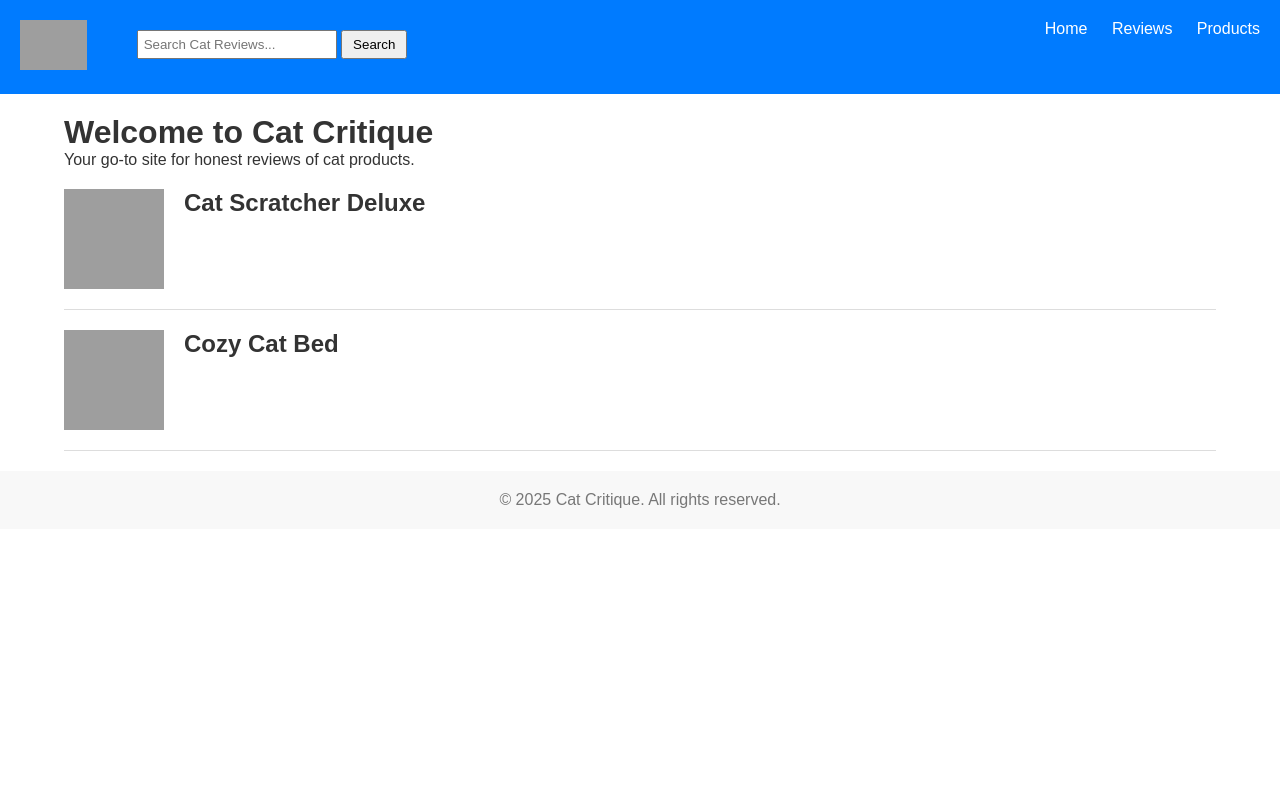
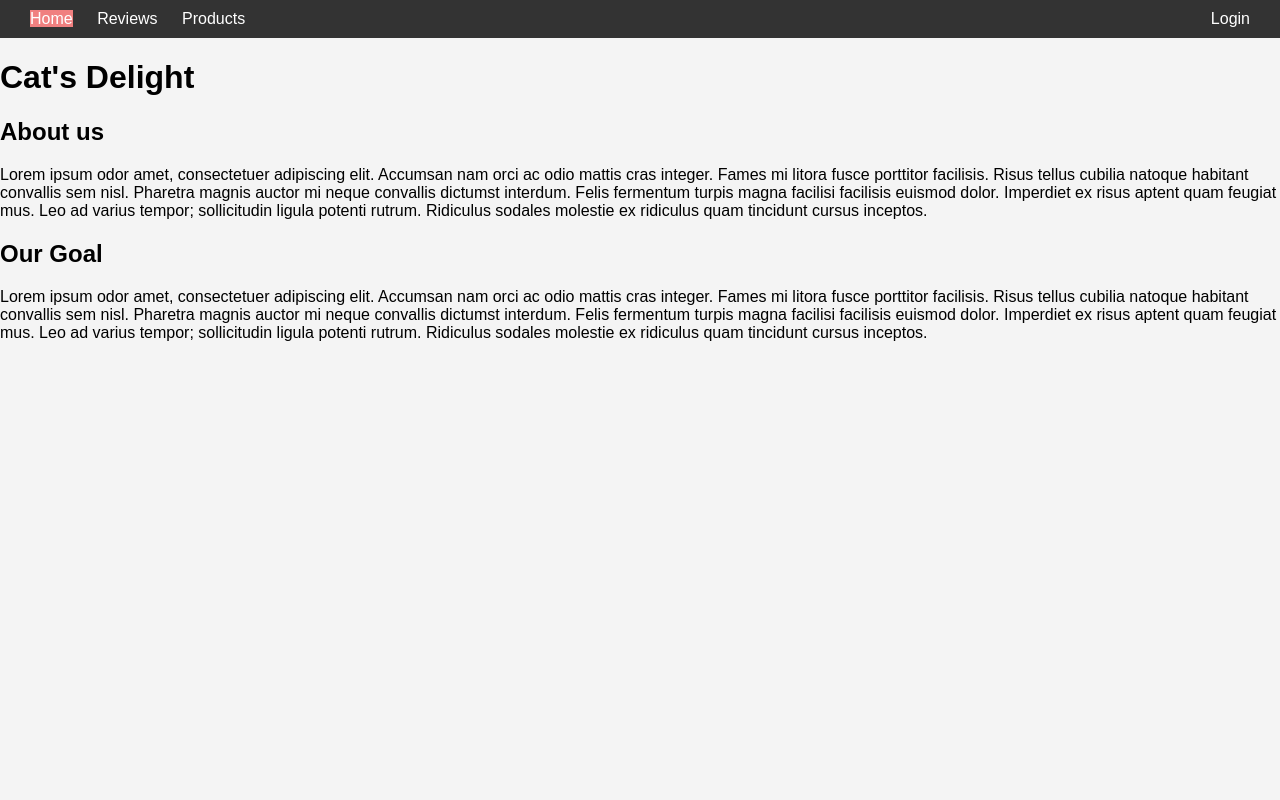
Before and after one commit to LanNgai/Cat-sDelight_version3.0, a PHP site: page / in a window 1280 px wide. Run offline with PHP 8.4, Linux system fonts and the light colour scheme; grey boxes are pictures that could not be loaded.

Commit message:
Revert "yolanda's part"
This reverts commit 3b8038505ea25c4821c99072b7e1fee2788decf7.

```diff
--- a/index.php
+++ b/index.php
@@ -1,132 +1,30 @@
-<?php
-// index.php - Homepage for Cat Critique
-?>
 <!DOCTYPE html>
 <html lang="en">
 <head>
-    <meta charset="UTF-8">
-    <title>Cat Critique - Home</title>
-    <style>
-        /* Reset & Base */
-        * { margin: 0; padding: 0; box-sizing: border-box; }
-        body { font-family: Arial, sans-serif; background-color: #fff; color: #333; }
-        a { text-decoration: none; }
+ 	<meta charset="utf-8">
+    <meta name="viewport" content="width=device-width, initial-scale=1.0">
+	<title> Cat's Delight </title>
+    <link rel="stylesheet" href="index.css">
+</head>
 
-        /* Header */
-        header {
-            background-color: #007BFF;
-            padding: 20px;
-            color: #fff;
-            overflow: auto;
-        }
-        header .logo {
-            float: left;
-        }
-        header .logo img {
-            height: 50px;
-        }
-        header .search {
-            float: left;
-            margin-left: 50px;
-            padding-top: 10px;
-        }
-        header .search input[type="text"] {
-            padding: 5px;
-            width: 200px;
-        }
-        header .search button {
-            padding: 5px 10px;
-        }
-        header nav {
-            float: right;
-        }
-        header nav ul {
-            list-style: none;
-        }
-        header nav li {
-            display: inline;
-            margin-left: 20px;
-        }
-        header nav li a {
-            color: #fff;
-        }
+<body>
+<nav>
+    <div class="topnav">
+        <a class="active" href="index.php">Home</a>
+        <a href="reviews/reviews.php">Reviews</a>
+        <a href="products/products.php">Products</a>
+    </div>
+    <div>
+        <a href="login/login.php" style="float: right">Login</a>
+    </div>
+</nav>
+    <h1 class="title"> Cat's Delight </h1>
 
-        /* Main Content */
-        .container {
-            width: 90%;
-            margin: 20px auto;
-        }
-        .review-item {
-            border-bottom: 1px solid #ddd;
-            padding: 20px 0;
-            display: flex;
-        }
-        .review-item img {
-            width: 100px;
-            height: 100px;
-            background-color: #eee;
-            margin-right: 20px;
-        }
-        .review-item h2 {
-            margin-bottom: 10px;
-        }
+    <h2> About us </h2>
+    <text class="description">Lorem ipsum odor amet, consectetuer adipiscing elit. Accumsan nam orci ac odio mattis cras integer. Fames mi litora fusce porttitor facilisis. Risus tellus cubilia natoque habitant convallis sem nisl. Pharetra magnis auctor mi neque convallis dictumst interdum. Felis fermentum turpis magna facilisi facilisis euismod dolor. Imperdiet ex risus aptent quam feugiat mus. Leo ad varius tempor; sollicitudin ligula potenti rutrum. Ridiculus sodales molestie ex ridiculus quam tincidunt cursus inceptos.</text>
 
-        /* Footer */
-        footer {
-            background-color: #f8f8f8;
-            padding: 20px;
-            text-align: center;
-            color: #777;
-            margin-top: 20px;
-        }
-    </style>
-</head>
-<body>
-    <header>
-        <div class="logo">
-            <!-- Placeholder: Cat Critique Logo -->
-            <img src="image/logo.png" alt="Cat Critique Logo">
-        </div>
-        <div class="search">
-            <form action="#" method="get">
-                <input type="text" name="query" placeholder="Search Cat Reviews...">
-                <button type="submit">Search</button>
-            </form>
-        </div>
-        <nav>
-            <ul>
-                <li><a href="index.php">Home</a></li>
-                <li><a href="#">Reviews</a></li>
-                <li><a href="products.php">Products</a></li>
-            </ul>
-        </nav>
-    </header>
+    <h2> Our Goal </h2>
+    <text class="description">Lorem ipsum odor amet, consectetuer adipiscing elit. Accumsan nam orci ac odio mattis cras integer. Fames mi litora fusce porttitor facilisis. Risus tellus cubilia natoque habitant convallis sem nisl. Pharetra magnis auctor mi neque convallis dictumst interdum. Felis fermentum turpis magna facilisi facilisis euismod dolor. Imperdiet ex risus aptent quam feugiat mus. Leo ad varius tempor; sollicitudin ligula potenti rutrum. Ridiculus sodales molestie ex ridiculus quam tincidunt cursus inceptos.</text>
 
-    <div class="container">
-        <h1>Welcome to Cat Critique</h1>
-        <p>Your go-to site for honest reviews of cat products.</p>
-
-        <div class="review-item">
-            <img src="placeholder_product.jpg" alt="Cat Product Image">
-            <div>
-                <h2>Cat Scratcher Deluxe</h2>
-                <p><!-- Placeholder: Brief review snippet for the cat product --></p>
-            </div>
-        </div>
-
-        <div class="review-item">
-            <img src="placeholder_product.jpg" alt="Cat Product Image">
-            <div>
-                <h2>Cozy Cat Bed</h2>
-                <p><!-- Placeholder: Brief review snippet for the cat product --></p>
-            </div>
-        </div>
-
-        <!-- Additional cat review items as needed -->
-    </div>
-
-    <footer>
-        <p>© <?php echo date('Y'); ?> Cat Critique. All rights reserved.</p>
-    </footer>
 </body>
 </html>
```
Also changed, not shown: products/config.php (deleted, +0 -21 lines), products/products.php (+0 -140 lines), products/Cat Scratcher.jpg (deleted), products/Cozy Cat Bed.jpg (deleted), products/Interactive Laser Toy.jpg (deleted), products/Logo.png (deleted), products/Organic Cat Food.jpg (deleted).
